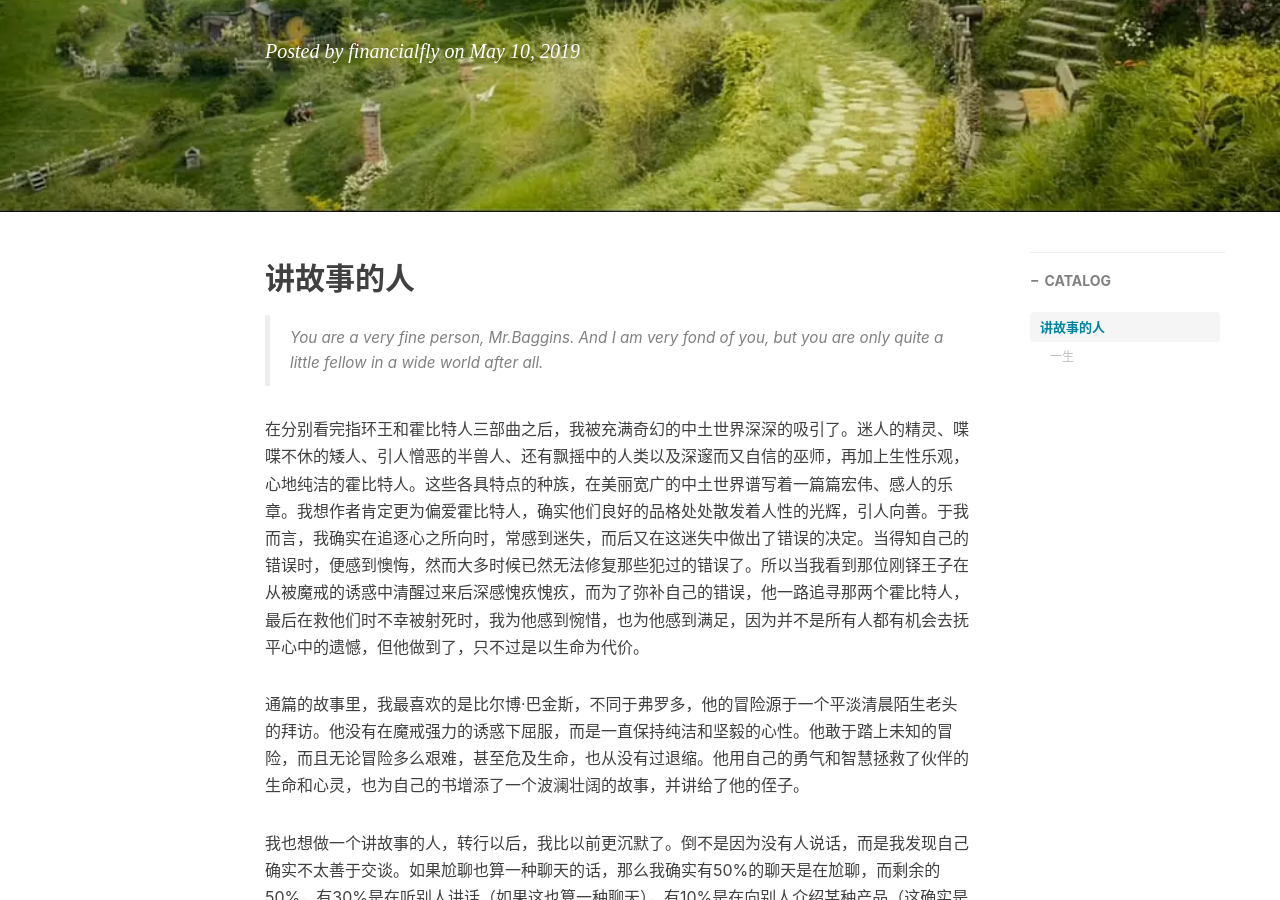
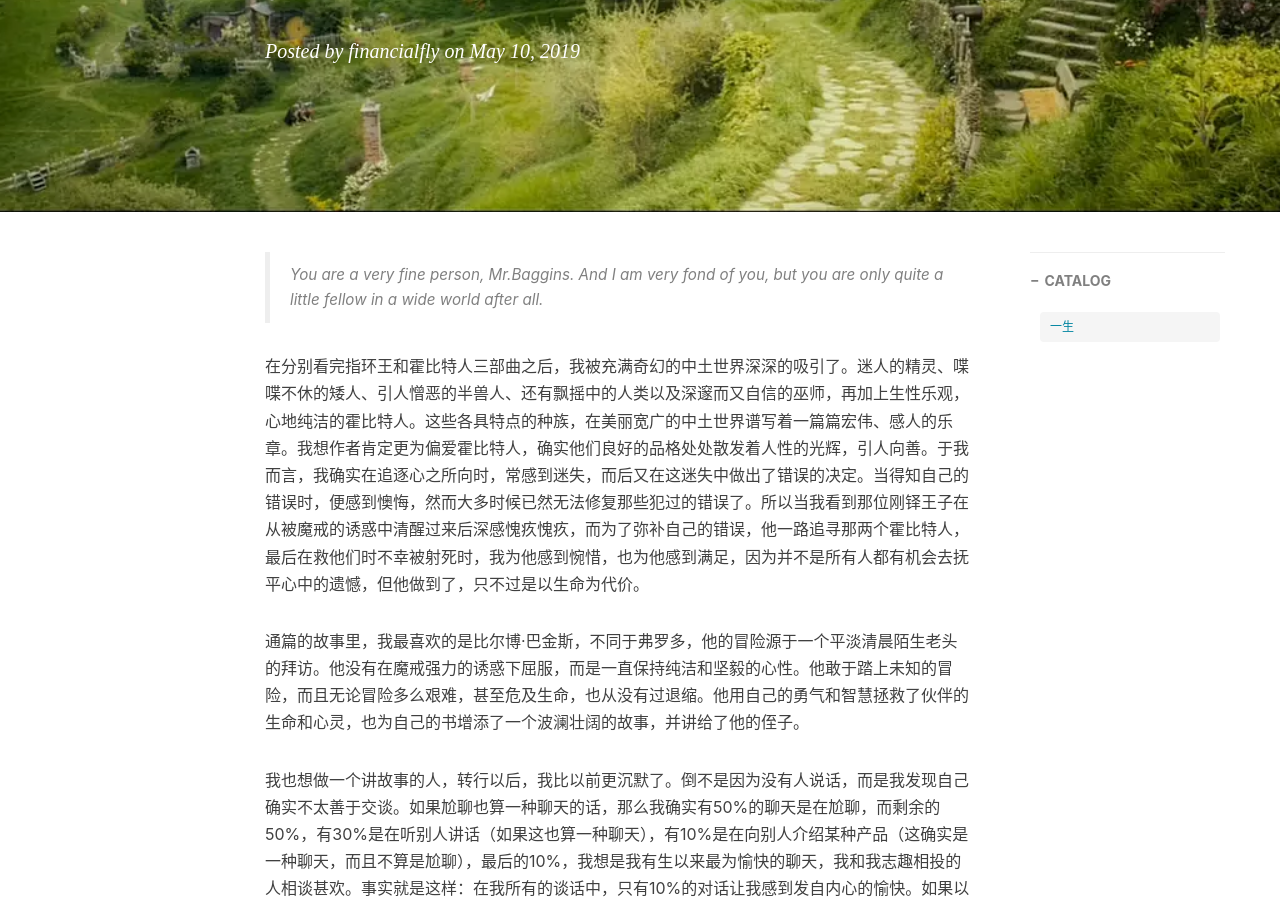
Before and after one commit to financialfly/financialfly.github.io, a Jekyll site: the page built from _posts/2019-05-10-讲故事的人.md, in a window 1280 px wide and 900 px high, scrolled down 353 px. Built offline with Jekyll 4.4.1, drawn with Linux system fonts in a browser that asks for light colours; nearby versions of some CDN libraries; comment, search, counter and statistics services are not loaded.

Commit message:
post fix

```diff
--- a/_posts/2019-05-10-讲故事的人.md
+++ b/_posts/2019-05-10-讲故事的人.md
@@ -9,8 +9,6 @@ catalog: true
 tags:
     - 生活
 ---
-
-## 讲故事的人
 
 > You are a very fine person, Mr.Baggins. And I am very fond of you, but you are only quite a little fellow in a wide world after all.
 
```
